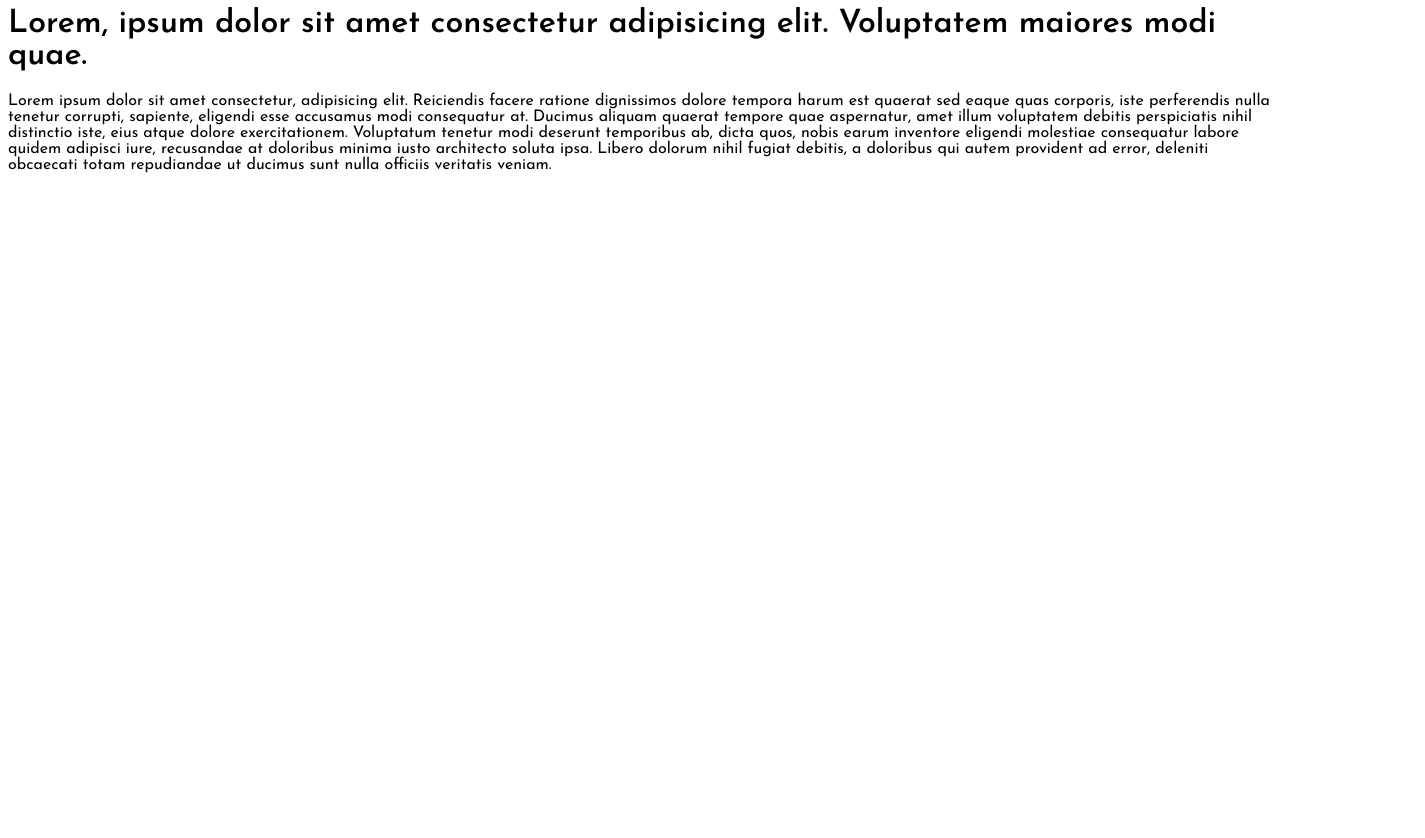
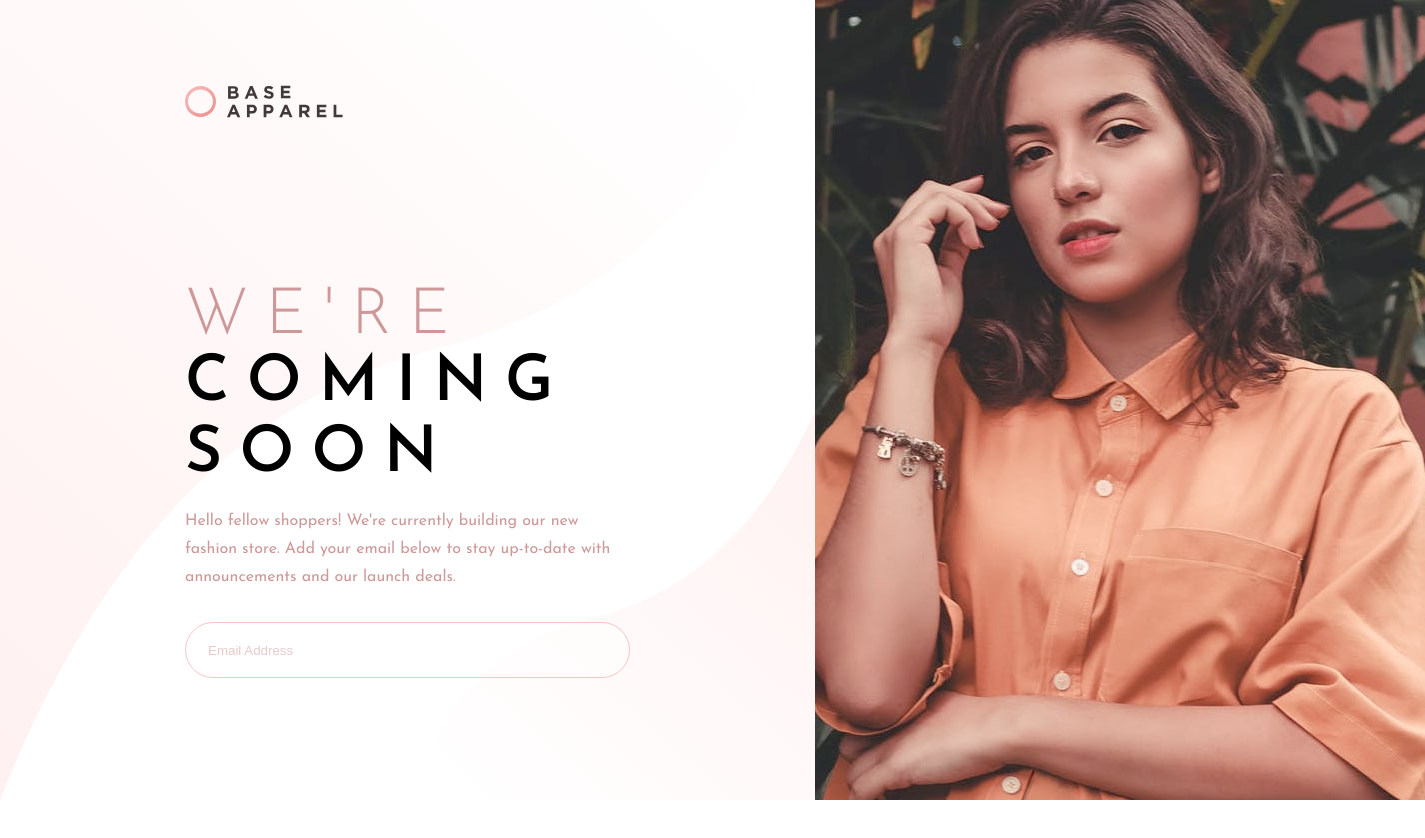
Before and after one commit to cehicm/coming-soon-section, a website: page index.html in a window 1280 px wide. Shown: the whole page, 1425 px wide, since content can reach past the window. Before the commit the page ends 800 px from the top, so only its background shows below. Drawn offline with Linux system fonts and the light colour scheme.

Commit message:
Add coming soon partial, main desktop styles

```diff
--- a/index.html
+++ b/index.html
@@ -4,26 +4,41 @@
 		<meta charset="UTF-8" />
 		<meta http-equiv="X-UA-Compatible" content="IE=edge" />
 		<meta name="viewport" content="width=device-width, initial-scale=1.0" />
-		<title>Document</title>
+		<title>Coming Soon</title>
 	</head>
 	<body>
-		<h1>
-			Lorem, ipsum dolor sit amet consectetur adipisicing elit. Voluptatem
-			maiores modi quae.
-		</h1>
-		<p>
-			Lorem ipsum dolor sit amet consectetur, adipisicing elit. Reiciendis
-			facere ratione dignissimos dolore tempora harum est quaerat sed eaque quas
-			corporis, iste perferendis nulla tenetur corrupti, sapiente, eligendi esse
-			accusamus modi consequatur at. Ducimus aliquam quaerat tempore quae
-			aspernatur, amet illum voluptatem debitis perspiciatis nihil distinctio
-			iste, eius atque dolore exercitationem. Voluptatum tenetur modi deserunt
-			temporibus ab, dicta quos, nobis earum inventore eligendi molestiae
-			consequatur labore quidem adipisci iure, recusandae at doloribus minima
-			iusto architecto soluta ipsa. Libero dolorum nihil fugiat debitis, a
-			doloribus qui autem provident ad error, deleniti obcaecati totam
-			repudiandae ut ducimus sunt nulla officiis veritatis veniam.
-		</p>
+		<section class="container">
+			<img
+				class="container-bg-img"
+				src="/src/images/bg-pattern-desktop.svg"
+				alt="Pink pattern backgroung image"
+			/>
+			<div class="wrapper">
+				<div class="content">
+					<div class="logo-img"></div>
+					<div class="text-content">
+						<h1 class="main-heading">WE'RE</h1>
+						<h2 class="subheading">COMING SOON</h2>
+						<p class="main-text">
+							Hello fellow shoppers! We're currently building our new fashion
+							store. Add your email below to stay up-to-date with announcements
+							and our launch deals.
+						</p>
+						<input
+							class="email-input"
+							type="email"
+							name="email"
+							id=""
+							placeholder="Email Address"
+						/>
+					</div>
+				</div>
+				<div class="content-img">
+					<img src="/src/images/hero-desktop.jpg" alt="Picture of woman" />
+				</div>
+			</div>
+		</section>
+
 		<script src="/dist/scripts/app.js"></script>
 	</body>
 </html>
--- /dev/null
+++ b/src/sass/components/_coming-soon.scss
@@ -0,0 +1,43 @@
+@use "../variables/colors" as colors;
+
+body {
+	margin: 0;
+}
+
+.container {
+	&-bg-img {
+		position: absolute;
+	}
+}
+
+.wrapper {
+	position: relative;
+	display: flex;
+
+	.logo-img {
+		height: 100px;
+		background-image: url("/src/images/logo.svg");
+		background-repeat: no-repeat;
+		transform: translateY(-100px);
+	}
+
+	.content {
+		display: flex;
+		flex-direction: column;
+		justify-content: center;
+		margin: 185px;
+	}
+
+	.email-input {
+		height: 56px;
+		width: 445px;
+		margin-top: 15px;
+		border-radius: 28px;
+		opacity: 0.5;
+		border: 1px solid colors.$coral-pink;
+
+		&::placeholder {
+			padding-left: 20px;
+		}
+	}
+}
--- a/src/sass/components/_components.scss
+++ b/src/sass/components/_components.scss
@@ -1 +1,2 @@
-@use 'buttons';
+@use "buttons";
+@use "coming-soon";
--- a/src/sass/layout/_typography.scss
+++ b/src/sass/layout/_typography.scss
@@ -26,5 +26,11 @@ body {
 	font-size: 16px;
 	font-weight: 400;
 	line-height: 28px;
-	letter-spacing: 0px;
+	color: colors.$brown-pink;
 }
+
+.email-input {
+	&::placeholder {
+		color: colors.$brown-pink;
+	}
+}
```
Also changed, not shown: dist/css/styles.css, dist/css/styles.min.css.
